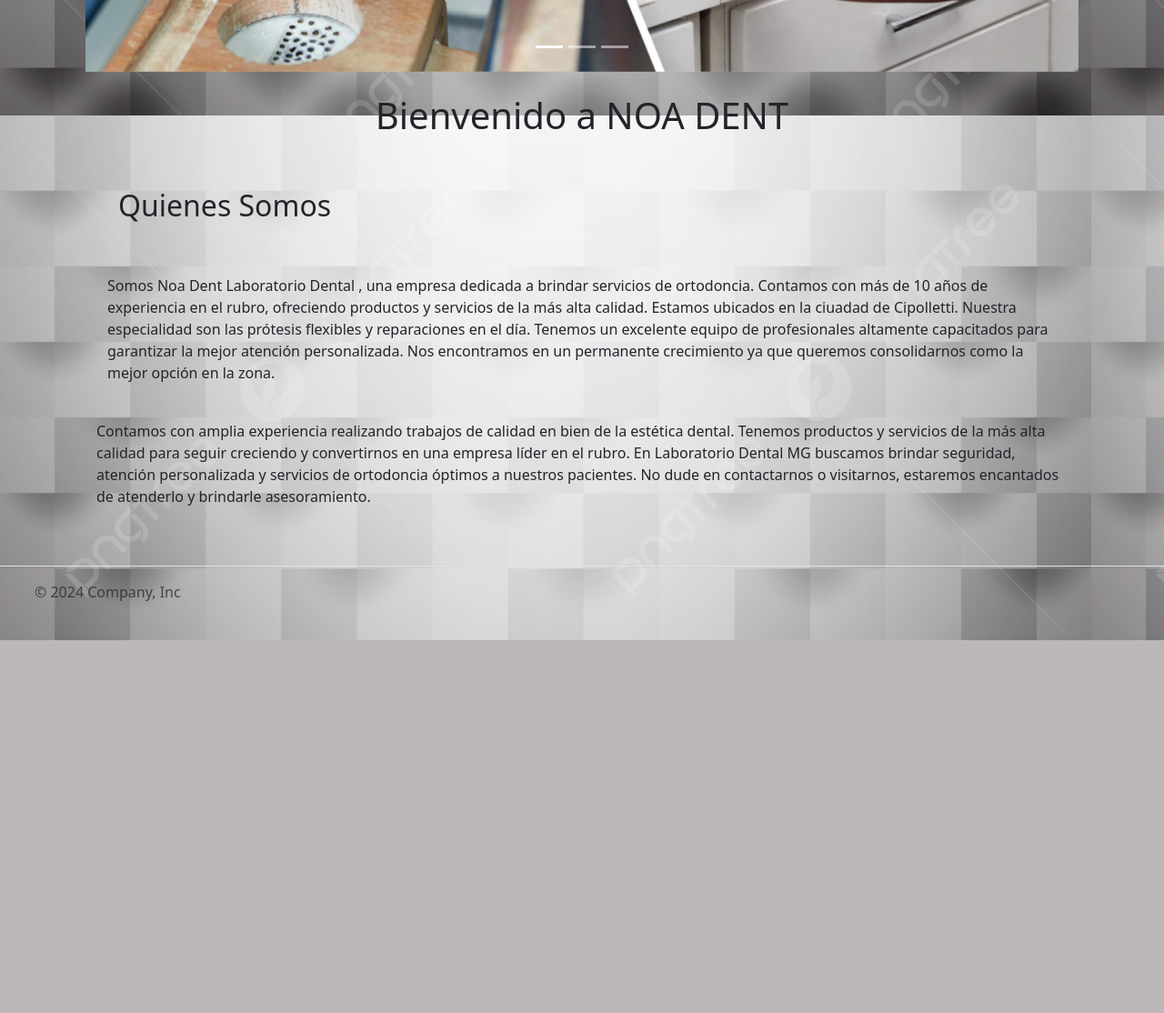
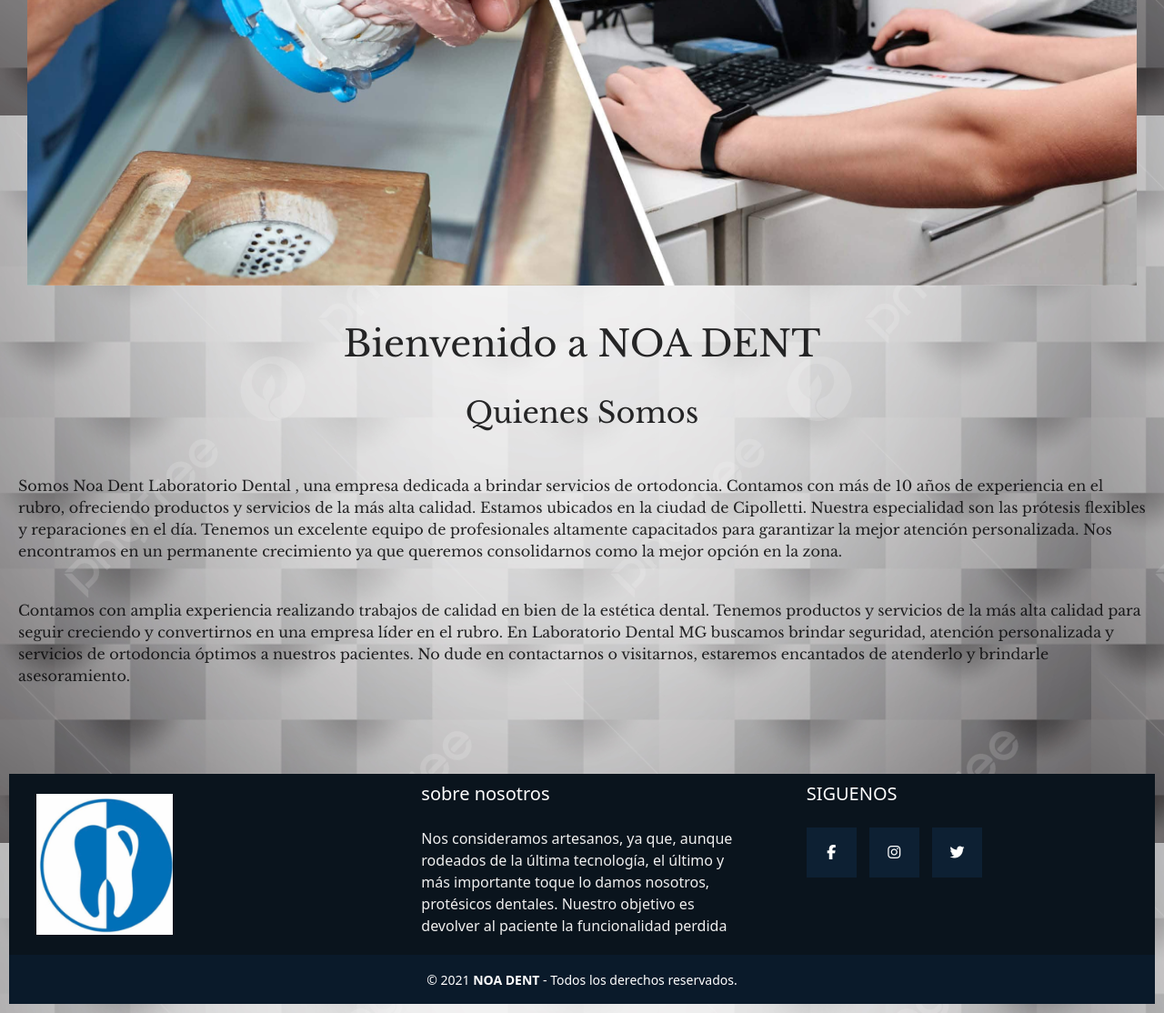
Before and after one commit to alejandro-85/comision-57650, a plain HTML site: page index.html in a window 1280 px wide. Shown: the part 673-1787 px from the top of the page at 91% size. Before the commit the page ends 1377 px from the top, so only its background shows below. Drawn offline with nearby package versions, Linux system fonts and the light colour scheme.

Commit message:
tercera pre entrega

```diff
--- a/css/styles.css
+++ b/css/styles.css
@@ -1,6 +1,6 @@
 @font-face  {
  font-family: 'fontLogo';
- src: url(../fonts/fontLogo.ttf);
+ src: url(../fonts/BebasNeue-Regular.ttf);
 }
 @font-face  {
   font-family: 'fontbeba';
--- a/index.html
+++ b/index.html
@@ -5,7 +5,8 @@
     <meta name="viewport" content="width=device-width, initial-scale=1.0">
     <title>Document</title>
     <link href="https://cdn.jsdelivr.net/npm/bootstrap@5.3.3/dist/css/bootstrap.min.css" rel="stylesheet" integrity="sha384-QWTKZyjpPEjISv5WaRU9OFeRpok6YctnYmDr5pNlyT2bRjXh0JMhjY6hW+ALEwIH" crossorigin="anonymous">
-    <link rel="stylesheet" href="./css/styles.css">
+    <link rel="stylesheet" href="./css/main.css">
+    <script src="https://kit.fontawesome.com/93ba7061cb.js" crossorigin="anonymous"></script>"
 
 
 
@@ -13,7 +14,7 @@
 <body class="body">
 
     <header class="header" >
-      <nav class="navbar bg-body-tertiary fixed-top p-4 >
+      <nav class="navbar bg-body-tertiary fixed-top p-4" >
         <div class="container-fluid">
           <a class="navbar-brand" href="./index.html">NOA DENT</a>
           <button class="navbar-toggler" type="button" data-bs-toggle="offcanvas" data-bs-target="#offcanvasNavbar" aria-controls="offcanvasNavbar" aria-label="Toggle navigation">
@@ -41,60 +42,25 @@
         </div>
       </nav>
      </header>
-    <main class="container p-4">
-      <div id="carouselExampleCaptions" class="carousel slide">
-        <div class="carousel-indicators">
-          <button type="button" data-bs-target="#carouselExampleCaptions" data-bs-slide-to="0" class="active" aria-current="true" aria-label="Slide 1"></button>
-          <button type="button" data-bs-target="#carouselExampleCaptions" data-bs-slide-to="1" aria-label="Slide 2"></button>
-          <button type="button" data-bs-target="#carouselExampleCaptions" data-bs-slide-to="2" aria-label="Slide 3"></button>
-        </div>
-        <div class="carousel-inner">
-          <div class="carousel-item active">
-            <img src="./img/banner.jpg" class="d-block w-100" alt="...">
-            <div class="carousel-caption d-none d-md-block">
-              <h5></h5>
-              <p></p>
-            </div>
-          </div>
-          <div class="carousel-item p-4">
-            <img src="./img/IMG5.jpeg" class="d-block w-100" alt="...">
-            <div class="carousel-caption d-none d-md-block">
-              <h5></h5>
-              <p></p>
-            </div>
-          </div>
-          <div class="carousel-item">
-            <img src="./img/descarga.png" class="d-block w-100" alt="...">
-            <div class="carousel-caption d-none d-md-block">
-              <h5></h5>
-              <p></p>
-            </div>
-          </div>
-        </div>
-        <button class="carousel-control-prev" type="button" data-bs-target="#carouselExampleCaptions" data-bs-slide="prev">
-          <span class="carousel-control-prev-icon" aria-hidden="true"></span>
-          <span class="visually-hidden">Previous</span>
-        </button>
-        <button class="carousel-control-next" type="button" data-bs-target="#carouselExampleCaptions" data-bs-slide="next">
-          <span class="carousel-control-next-icon" aria-hidden="true"></span>
-          <span class="visually-hidden">Next</span>
-        </button>
+    <main class="hero">
+      <div class="hero imagen">
+          <img src="./img/banner.jpg" alt="">
       </div>
-   </div>
 
-      <div class="container">
-         <h1 class="d-flex justify-content-center align-items-center full-height p-4" >Bienvenido a NOA DENT</h1>
-         <h2 class="titulo secundario p-4">Quienes Somos </h2>
 
-      <div class="row ">
-          <p class="p-4">
-            Somos Noa Dent Laboratorio Dental , una empresa dedicada a brindar servicios de ortodoncia. Contamos con más de 10 años de experiencia en el rubro, ofreciendo productos y servicios de la más alta calidad. Estamos ubicados en la ciuadad de Cipolletti.
+      <div class="descripcion">
+         <h1 class=" descripcion pricipal" >Bienvenido a NOA DENT</h1>
+         <h2 class="descripcion secundario ">Quienes Somos </h2>
+
+      <div class=" descripcion parrafo ">
+          <p class="descripcion parrafo primero">
+            Somos Noa Dent Laboratorio Dental , una empresa dedicada a brindar servicios de ortodoncia. Contamos con más de 10 años de experiencia en el rubro, ofreciendo productos y servicios de la más alta calidad. Estamos ubicados en la ciudad de Cipolletti.
 
             Nuestra especialidad son las prótesis flexibles y reparaciones en el día.
 
             Tenemos un excelente equipo de profesionales altamente capacitados para garantizar la mejor atención personalizada. Nos encontramos en un permanente crecimiento ya que queremos consolidarnos como la mejor opción en la zona.
           </p>
-         <p class="">
+         <p class="descripcion parrafo segundo">
            Contamos con amplia experiencia realizando trabajos de calidad en bien de la estética dental.
 
            Tenemos productos y servicios de la más alta calidad para seguir creciendo y convertirnos en una empresa líder en el rubro. En Laboratorio Dental MG buscamos brindar seguridad, atención personalizada y servicios de ortodoncia óptimos a nuestros pacientes.
@@ -106,20 +72,32 @@
       </div>
     </div>
     </main>
-   <footer class="d-flex flex-wrap justify-content-between align-items-center py-3 my-4 border-top">
-    <div class="col-md-4 d-flex align-items-center">
-      <a href="/" class="mb-3 me-2 mb-md-0 text-body-secondary text-decoration-none lh-1">
-        <svg class="bi" width="30" height="24"><use xlink:href="#bootstrap"></use></svg>
-      </a>
-      <span class="mb-3 mb-md-0 text-body-secondary">© 2024 Company, Inc</span>
+   <footer class="pie-pagina">
+    <div class="grupo-1">
+      <div class="box">
+        <figure>
+          <a href="#"><img src="./img/noa.png" alt=""></a>
+        </figure>
+             </div>
+           <div class="box">
+          <h2>sobre nosotros</h2>
+               <p>Nos consideramos artesanos, ya que, aunque rodeados de la última tecnología, el último y más importante toque lo damos nosotros, protésicos dentales. Nuestro objetivo es devolver al paciente la funcionalidad perdida
+             </div>
+  <div class="box">
+    <h2 class="h2">SIGUENOS</h2>
+    <div class="red-social">
+      <a href="#" class="fa fa-facebook"></a>
+      <a href="#" class="fa fa-instagram"></a>
+      <a href="#" class="fa fa-twitter"></a>
     </div>
+  </div>
+ </div>
+ <div class="grupo-2">
+  <small>&copy; 2021 <b>NOA DENT</b> -
+    Todos los derechos reservados.</small>
+ </div>
 
-    <ul class="nav col-md-4 justify-content-end list-unstyled d-flex">
-      <li class="ms-3"><a class="text-body-secondary" href="#"><svg class="bi" width="24" height="24"><use xlink:href="#twitter"></use></svg></a></li>
-      <li class="ms-3"><a class="text-body-secondary" href="#"><svg class="bi" width="24" height="24"><use xlink:href="#instagram"></use></svg></a></li>
-      <li class="ms-3"><a class="text-body-secondary" href="#"><svg class="bi" width="24" height="24"><use xlink:href="#facebook"></use></svg></a></li>
-    </ul>
-  </footer>
+   </footer>
   <script src="https://cdn.jsdelivr.net/npm/bootstrap@5.3.3/dist/js/bootstrap.bundle.min.js" integrity="sha384-YvpcrYf0tY3lHB60NNkmXc5s9fDVZLESaAA55NDzOxhy9GkcIdslK1eN7N6jIeHz" crossorigin="anonymous"></script>
 </body>
 </html>
--- /dev/null
+++ b/main.scss
@@ -0,0 +1,124 @@
+* {
+    box-sizing: border-box;
+    padding: 0;
+    margin: 0;
+  }
+  @font-face  {
+    font-family: 'fontbeba';
+    src: url(../fonts/fontLogo.ttf);
+  }
+.navbar{
+    font-family: fontbeba;
+}
+  .body{
+    margin: 10px;
+    background-image: url(../img/body.jpg);
+
+    }
+    .hero {
+        display: flex;
+        flex-direction: column;
+        margin: 10px;
+        padding-top: 60px;
+
+    }
+    .descripcion{
+        display: flex;
+        flex-direction: column;
+        align-items: center;
+        padding-top:15px;
+        padding-bottom: 10px;
+        font-family: fontbeba;
+        color:rgba(10, 10, 11, 0.883);
+    }
+    .descripcion principal {
+        font-size: 30px;
+
+    }
+    .descripcion secundario {
+        font-size: 20px;
+        padding-top: 15px;
+    }
+    .descripcion .parrafo .segundo{
+
+        padding-bottom: 50px;
+    }
+.pie-pagina{
+    width: 100%;
+    background-color: #0a141d;
+}
+.pie-pagina .grupo-1{
+    width: 100%;
+max-width: 1200px;
+    margin: auto;
+    display: grid;
+    grid-template-columns: repeat(3, 1fr);
+    grid-gap: 70px;
+    padding: 10px 0px;
+
+}
+.pie-pagina .grupo-1 .box figure{
+    width: 100%;
+    height: 100%;
+    display: flex;
+    justify-content:first baseline;
+    align-items: center;
+
+}
+.pie-pagina .grupo-1 .box figure img{
+ width: 150px;
+}
+.pie-pagina .grupo-1 .box h2{
+    color: #fff;
+    margin-bottom: 25px;
+    font-size: 20px;
+    display: flex;
+}
+.pie-pagina .grupo-1 .box p{
+    color: #efefef;
+    margin-bottom: 10px;
+
+}
+
+.pie-pagina .grupo-1 .box .red-social a{
+        display: inline-block;
+         text-decoration: none;
+         width: 55px;
+         height: 55px;
+         line-height: 55px;
+         color: #fff;
+         margin-right: 10px;
+         background-color: #0d2033;
+         text-align:center;
+
+         transition:all 300ms ease;
+}
+.pie-pagina .grupo-1 .box  .red-social a:hover{
+    color:rgb(7, 28, 148);
+}
+
+.pie-pagina .grupo-2{
+    background-color: #0a1a2a;
+    padding: 15px 10px;
+    text-align: center;
+    color:#fff
+}
+.servicio{
+    width: 100%;
+    height: 100%;
+    display: flex;
+    flex-direction: column;
+    justify-content: center;
+    align-items: center;
+    padding: 50px 50px ;
+    font-size: 30px ;
+
+}
+.servicio .titulo{
+    font-size: 60px;
+    padding-bottom: 50px ;
+}
+.col{
+    font-size: 25px ;
+    padding-bottom: 60px ;
+}
```
Also changed, not shown: pages/contancto.html (+28 -4 lines), pages/servicios.html (+28 -16 lines), pages/trabajos.html (+28 -6 lines), css/main.css (added), 1 other file.
